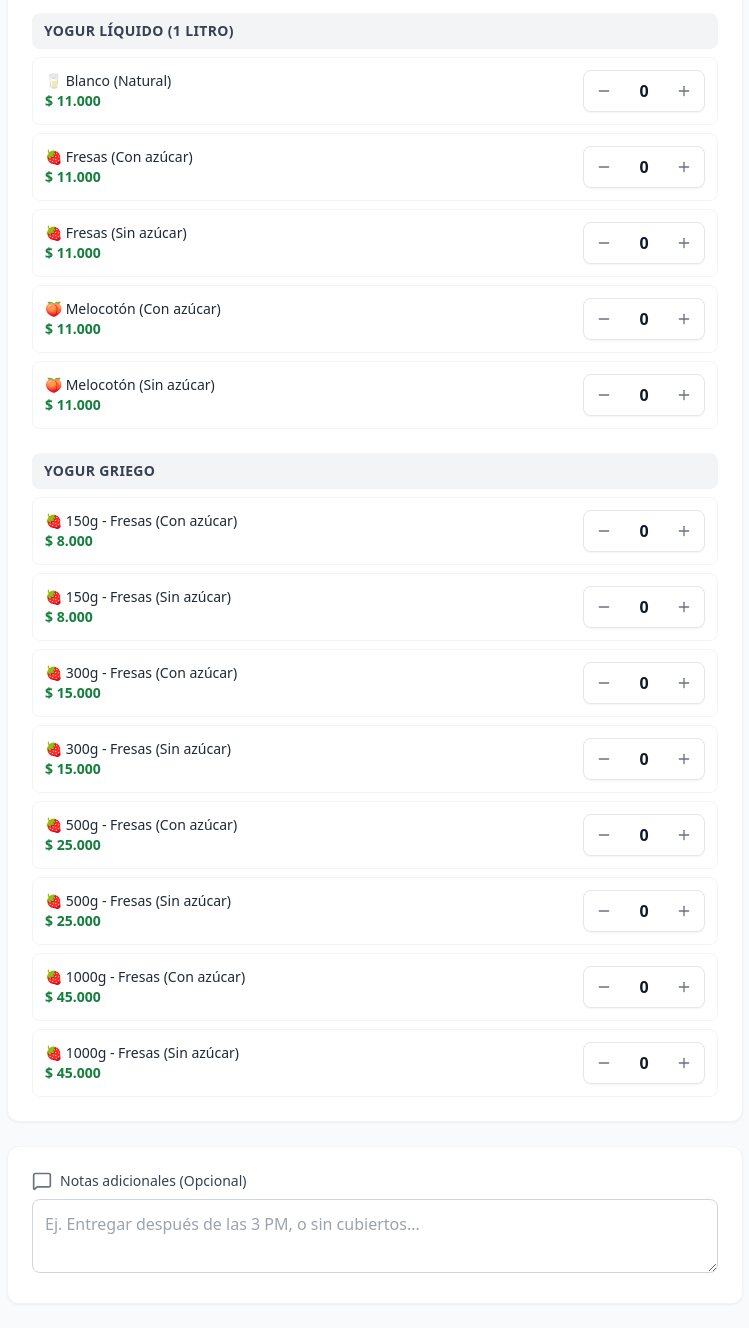
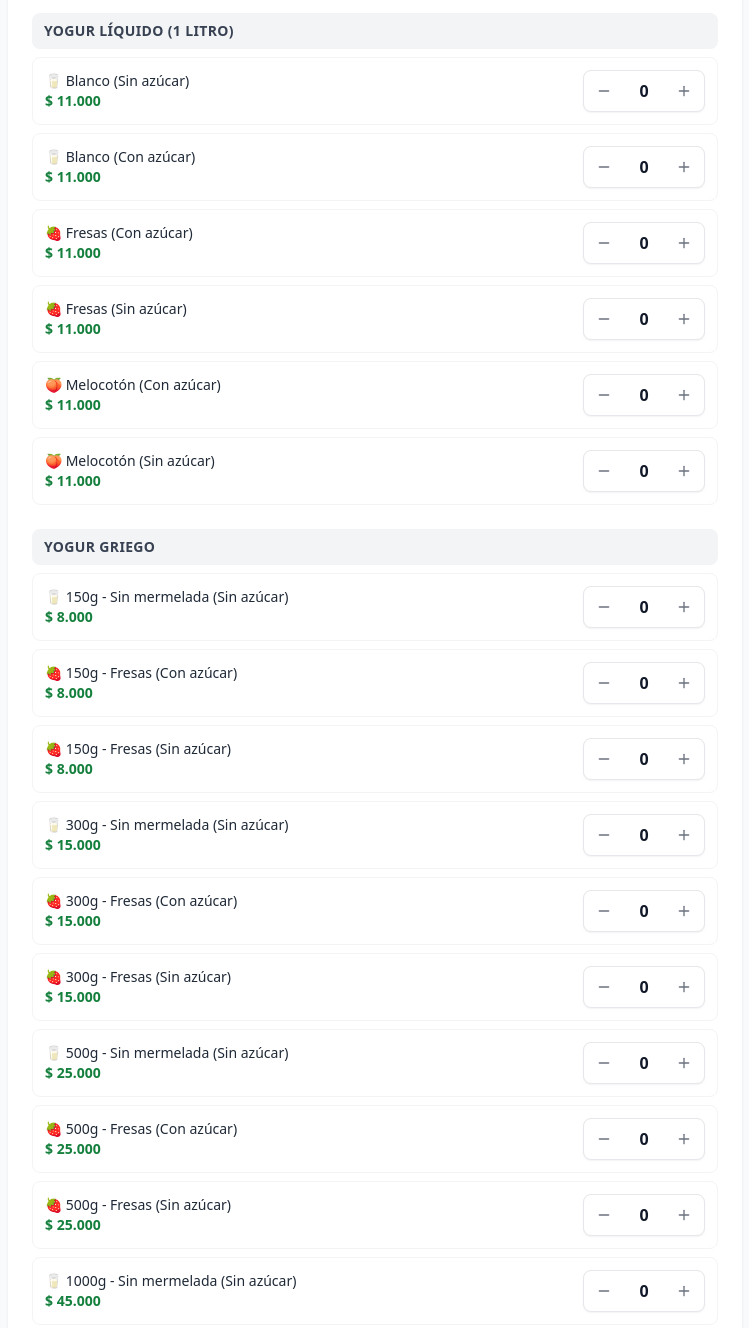
Before and after one commit to juanmiguel0927/PedidosBlancoArtesanal, a plain HTML site: page index.html in a window 1280 px wide. Shown: the part 1040-2368 px from the top of the page, without its empty margins (265-1014 px from the left). Drawn offline with nearby package versions, Linux system fonts and the light colour scheme.

Commit message:
Update index.html

```diff
--- a/index.html
+++ b/index.html
@@ -119,19 +119,27 @@
         // Lista de productos categorizados con Emojis visuales
         const products = [
             // --- Categoría: Yogur Líquido ---
-            { id: "y1l-b", name: "🥛 Blanco (Natural)", price: 11000, quantity: 0, category: "Yogur Líquido (1 Litro)" },
+            { id: "y1l-bs", name: "🥛 Blanco (Sin azúcar)", price: 11000, quantity: 0, category: "Yogur Líquido (1 Litro)" },
+            { id: "y1l-bc", name: "🥛 Blanco (Con azúcar)", price: 11000, quantity: 0, category: "Yogur Líquido (1 Litro)" },
             { id: "y1l-fc", name: "🍓 Fresas (Con azúcar)", price: 11000, quantity: 0, category: "Yogur Líquido (1 Litro)" },
             { id: "y1l-fs", name: "🍓 Fresas (Sin azúcar)", price: 11000, quantity: 0, category: "Yogur Líquido (1 Litro)" },
             { id: "y1l-mc", name: "🍑 Melocotón (Con azúcar)", price: 11000, quantity: 0, category: "Yogur Líquido (1 Litro)" },
             { id: "y1l-ms", name: "🍑 Melocotón (Sin azúcar)", price: 11000, quantity: 0, category: "Yogur Líquido (1 Litro)" },
 
             // --- Categoría: Yogur Griego ---
+            { id: "yg150-sm", name: "🥛 150g - Sin mermelada (Sin azúcar)", price: 8000, quantity: 0, category: "Yogur Griego" },
             { id: "yg150-fc", name: "🍓 150g - Fresas (Con azúcar)", price: 8000, quantity: 0, category: "Yogur Griego" },
             { id: "yg150-fs", name: "🍓 150g - Fresas (Sin azúcar)", price: 8000, quantity: 0, category: "Yogur Griego" },
+
+            { id: "yg300-sm", name: "🥛 300g - Sin mermelada (Sin azúcar)", price: 15000, quantity: 0, category: "Yogur Griego" },
             { id: "yg300-fc", name: "🍓 300g - Fresas (Con azúcar)", price: 15000, quantity: 0, category: "Yogur Griego" },
             { id: "yg300-fs", name: "🍓 300g - Fresas (Sin azúcar)", price: 15000, quantity: 0, category: "Yogur Griego" },
+
+            { id: "yg500-sm", name: "🥛 500g - Sin mermelada (Sin azúcar)", price: 25000, quantity: 0, category: "Yogur Griego" },
             { id: "yg500-fc", name: "🍓 500g - Fresas (Con azúcar)", price: 25000, quantity: 0, category: "Yogur Griego" },
             { id: "yg500-fs", name: "🍓 500g - Fresas (Sin azúcar)", price: 25000, quantity: 0, category: "Yogur Griego" },
+
+            { id: "yg1000-sm", name: "🥛 1000g - Sin mermelada (Sin azúcar)", price: 45000, quantity: 0, category: "Yogur Griego" },
             { id: "yg1000-fc", name: "🍓 1000g - Fresas (Con azúcar)", price: 45000, quantity: 0, category: "Yogur Griego" },
             { id: "yg1000-fs", name: "🍓 1000g - Fresas (Sin azúcar)", price: 45000, quantity: 0, category: "Yogur Griego" }
         ];
```
